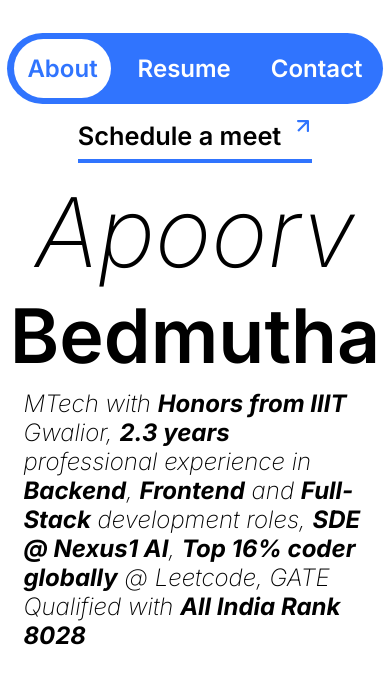
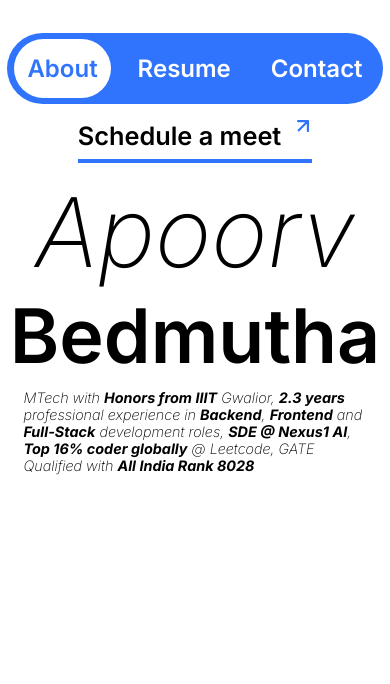
Before and after one commit to bedmuthaapoorv/apoorv-portfolio-website, a Next.js app: page / in a window 390 px wide. Shown: the top 684 px of the page. Built offline with nearby package versions, Linux system fonts and the light colour scheme.

Commit message:
make summary responsive for mobile view

```diff
--- a/src/app/components/Home/Summary/Summary.module.scss
+++ b/src/app/components/Home/Summary/Summary.module.scss
@@ -1,17 +1,13 @@
 @import url('https://fonts.googleapis.com/css2?family=Inter:ital,opsz,wght@0,14..32,100..900;1,14..32,100..900&display=swap');
 
-.Summary{
+.Summary {
     width: 100vw;
     display: flex;
     justify-content: center;
     align-items: center;
     margin-top: 8px;
-.Summary__Container{
-    font-size: 1.5rem;
-    font-family: "Inter", sans-serif;
-    font-optical-sizing: auto;
-    font-style: italic;
-    font-weight: 200;
-    width: 88vw;
+
+    .Summary__Container {
+        width: 88vw;
+    }
 }
-}
--- a/src/app/components/Home/Summary/Summary.tsx
+++ b/src/app/components/Home/Summary/Summary.tsx
@@ -1,8 +1,11 @@
 import styles from "./Summary.module.scss";
+import fontStyles from "@/app/resources/styles/Fonts.module.scss";
 export default function Summary() {
   return (
     <div className={styles.Summary}>
-      <div className={styles.Summary__Container}>
+      <div
+        className={`${styles.Summary__Container} ${fontStyles.primary} ${fontStyles.italic} ${fontStyles.paragraphL}`}
+      >
         MTech with <strong>Honors from IIIT</strong> Gwalior,{" "}
         <strong>2.3 years</strong> professional experience in{" "}
         <strong>Backend</strong>, <strong>Frontend</strong> and{" "}
--- a/src/app/resources/styles/Fonts.module.scss
+++ b/src/app/resources/styles/Fonts.module.scss
@@ -43,3 +43,22 @@
         font-size: 3.5rem;
     }
 }
+
+.paragraphL{
+    font-size: 1.5rem;
+    @media screen and (max-width: 576px) {
+        font-size: 1.2rem;
+    }
+    @media screen and (max-width: 474px) {
+        font-size: 1rem;
+    }
+    @media screen and (max-width: 404px) {
+        font-size: 0.9rem;
+    }
+    @media screen and (max-width: 365px) {
+        font-size: 0.8rem;
+    }
+    @media screen and (max-width: 325px) {
+        font-size: 0.7rem;
+    }
+}
```
